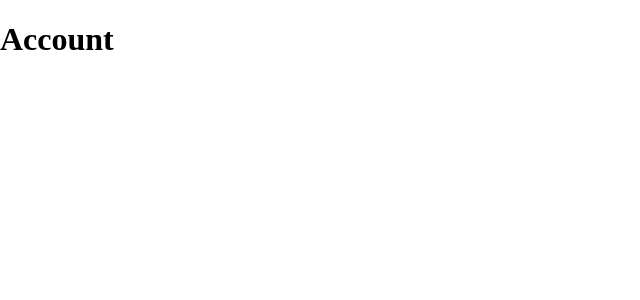
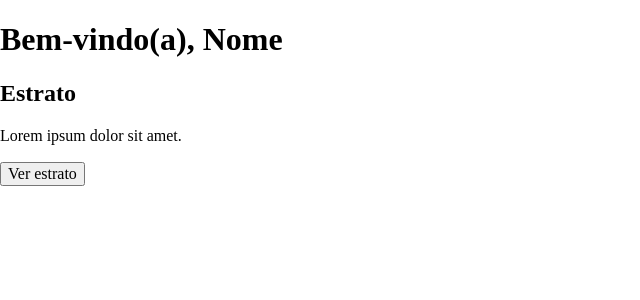
Before and after one commit to rickyalmeidadev/conta-simples-test, a React (Create React App) app: page /account in a window 1280 px wide. Shown: the top 300 px of the page, without its empty margins (0-640 px from the left). Built offline with nearby package versions, Linux system fonts and the light colour scheme; data requests are answered from the project's data file.

Commit message:
add initial structure to account page and fix test typo

```diff
--- a/src/pages/Account/index.jsx
+++ b/src/pages/Account/index.jsx
@@ -1,5 +1,26 @@
-import React from 'react';
+import React, { useState, useEffect } from 'react';
+import { getUser } from '../../services/services';
 
-const Account = () => <h1>Account</h1>;
+const Account = () => {
+  const [user, setUser] = useState(null);
+
+  useEffect(() => {
+    getUser().then(console.log).catch(console.error);
+  }, []);
+
+  return (
+    <>
+      <h1>Bem-vindo(a), Nome</h1>
+
+      <section>
+        <article data-testid="statement">
+          <h2>Estrato</h2>
+          <p>Lorem ipsum dolor sit amet.</p>
+          <button type="button">Ver estrato</button>
+        </article>
+      </section>
+    </>
+  );
+};
 
 export default Account;
```
Also changed, not shown: 1 other file (tests, documents, lock files or other folders).
